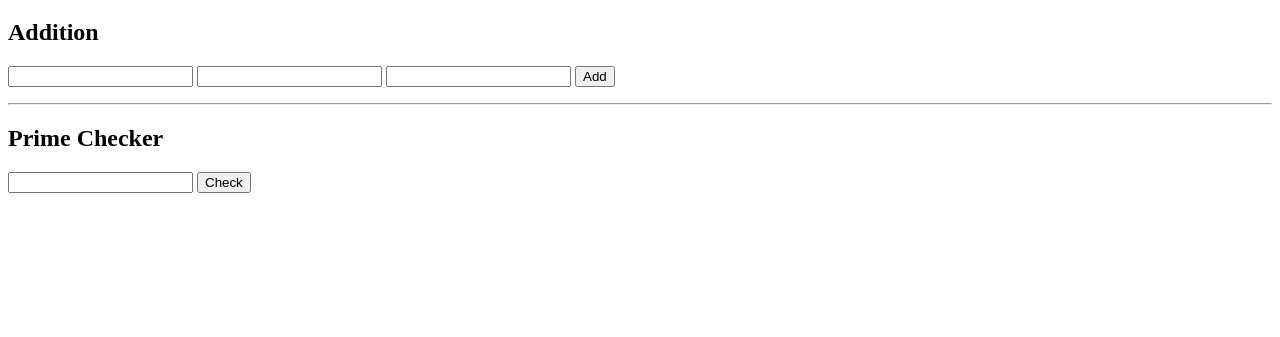
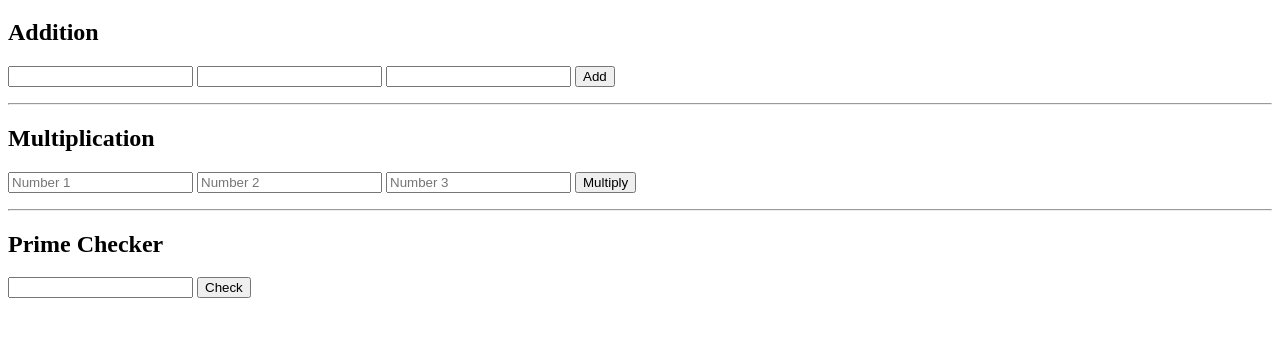
Before and after one commit to nafiszami/MathPackage, a website: page Views/index.html in a window 1280 px wide. Shown: the part 61-398 px from the top of the page. Drawn offline with Linux system fonts and the light colour scheme.

Commit message:
multiplication

```diff
--- a/Views/index.html
+++ b/Views/index.html
@@ -1,40 +1,36 @@
 <!DOCTYPE html>
-
 <html>
 <head>
     <title>Math Package</title>
 </head>
-
 <body>
 
 <h1>Math Package</h1>
 
 <h2>Addition</h2>
-
 <input id="add1">
 <input id="add2">
 <input id="add3">
-
-<button onclick="addition()">
-Add
-</button>
-
+<button onclick="addition()">Add</button>
 <p id="addResult"></p>
 
 <hr>
 
+
+<h2>Multiplication</h2>
+<input id="mul1" placeholder="Number 1">
+<input id="mul2" placeholder="Number 2">
+<input id="mul3" placeholder="Number 3">
+<button onclick="multiplication()">Multiply</button>
+<p id="mulResult"></p>
+
+<hr>
+
 <h2>Prime Checker</h2>
-
 <input id="prime">
-
-<button onclick="prime()">
-Check
-</button>
-
+<button onclick="prime()">Check</button>
 <p id="primeResult"></p>
 
-
 <script src="script.js"></script>
-
 </body>
 </html>
--- a/Views/script.js
+++ b/Views/script.js
@@ -30,6 +30,39 @@ async function addition() {
         = data.result;
 }
 
+
+async function multiplication() {
+  const response = await fetch(
+    '/api/multiplication',
+    {
+      method: 'POST',
+
+      headers: {
+        'Content-Type': 'application/json',
+      },
+
+      body: JSON.stringify({
+        firstNumber: Number(
+          document.getElementById('mul1').value,
+        ),
+
+        secondNumber: Number(
+          document.getElementById('mul2').value,
+        ),
+
+        thirdNumber: Number(
+          document.getElementById('mul3').value,
+        ),
+      }),
+    },
+  );
+
+  const data = await response.json();
+
+  document.getElementById('mulResult').innerHTML
+        = data.result;
+}
+
 async function prime() {
   const response = await fetch(
     '/api/prime',
```
